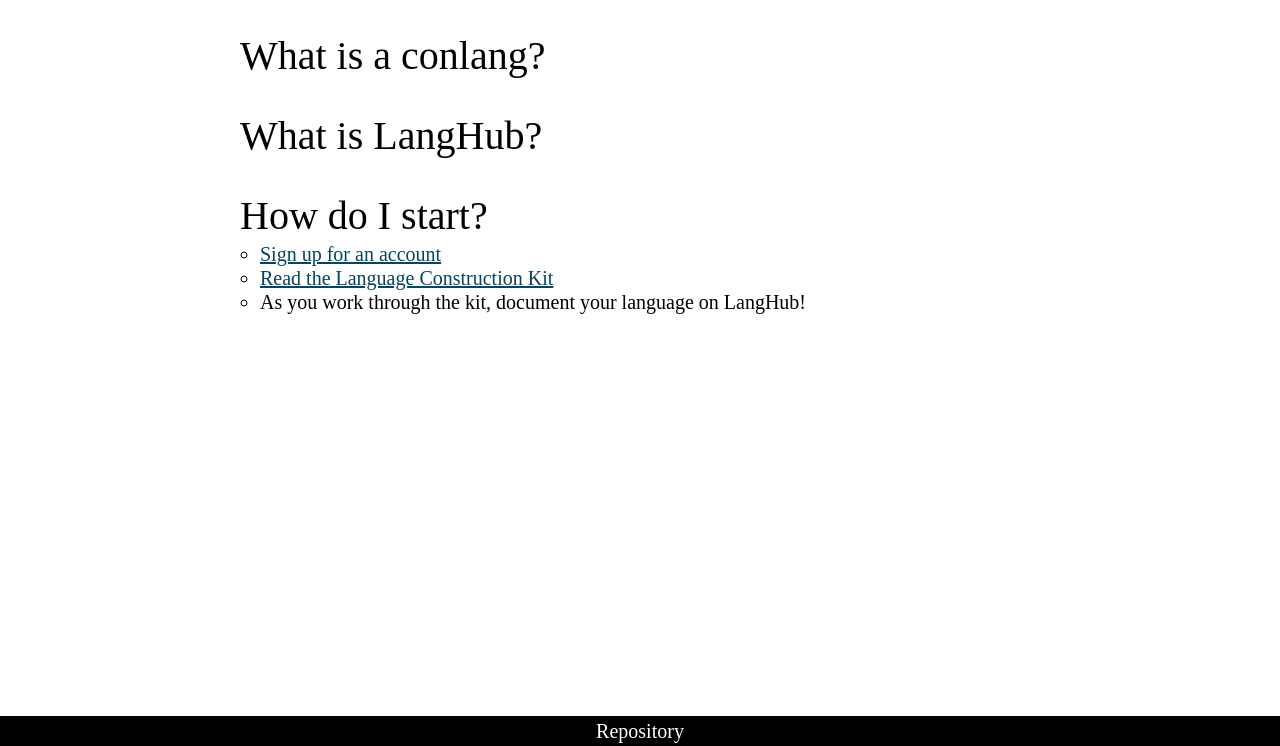
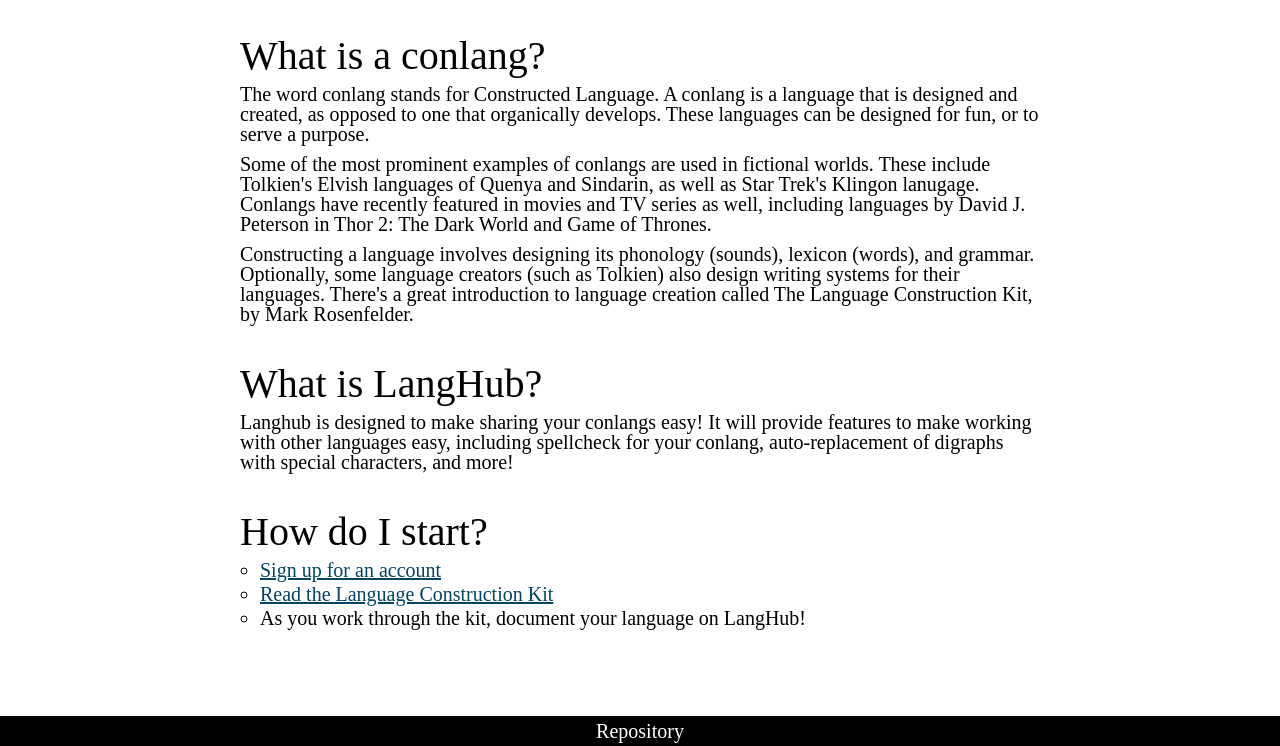
Before and after one commit to nschulzke/CS260CreativeProject1, a plain HTML site: page intro.html in a window 1280 px wide. Shown: the part 54-800 px from the top of the page. Drawn offline with nearby package versions, Linux system fonts and the light colour scheme; files that its build step writes are made by us from their sources.

Commit message:
Finish info page, fix styling on lang/index.html

```diff
--- a/intro.html
+++ b/intro.html
@@ -27,13 +27,32 @@
         <section class="content">
           <h2>What is a conlang?</h2>
           <p>
-
+            The word conlang stands for <strong>Con</strong>structed <strong>Lang</strong>uage.
+            A conlang is a language that is designed and created, as opposed to one
+            that organically develops. These languages can be designed for fun, or
+            to serve a purpose.
+          </p>
+          <p>
+            Some of the most prominent examples of conlangs are used in fictional worlds. These
+            include Tolkien's Elvish languages of Quenya and Sindarin, as well as
+            Star Trek's Klingon lanugage. Conlangs have recently featured in movies
+            and TV series as well, including languages by David J. Peterson in Thor
+            2: The Dark World and Game of Thrones.
+          </p>
+          <p>
+            Constructing a language involves designing its phonology (sounds), lexicon (words),
+            and grammar. Optionally, some language creators (such as Tolkien) also
+            design writing systems for their languages. There's a great introduction
+            to language creation called The Language Construction Kit,
+            by Mark Rosenfelder.
           </p>
         </section>
         <section class="content">
           <h2>What is LangHub?</h2>
           <p>
-
+            Langhub is designed to make sharing your conlangs easy! It will provide features
+            to make working with other languages easy, including spellcheck for your
+            conlang, auto-replacement of digraphs with special characters, and more!
           </p>
         </section>
         <section class="content">
--- a/rsc/css/master.scss
+++ b/rsc/css/master.scss
@@ -40,6 +40,10 @@
   text-decoration: underline;
 }
 
+p:not(:first-of-type) {
+  margin-top: 0.5em;
+}
+
 .inline {
   display: inline-block;
 }
@@ -67,6 +71,7 @@
 .index {
   display: flex;
   flex-direction: column;
+  height: 100%;
   .index-header {
     margin-top: 0.5rem;
     position: relative;
```
